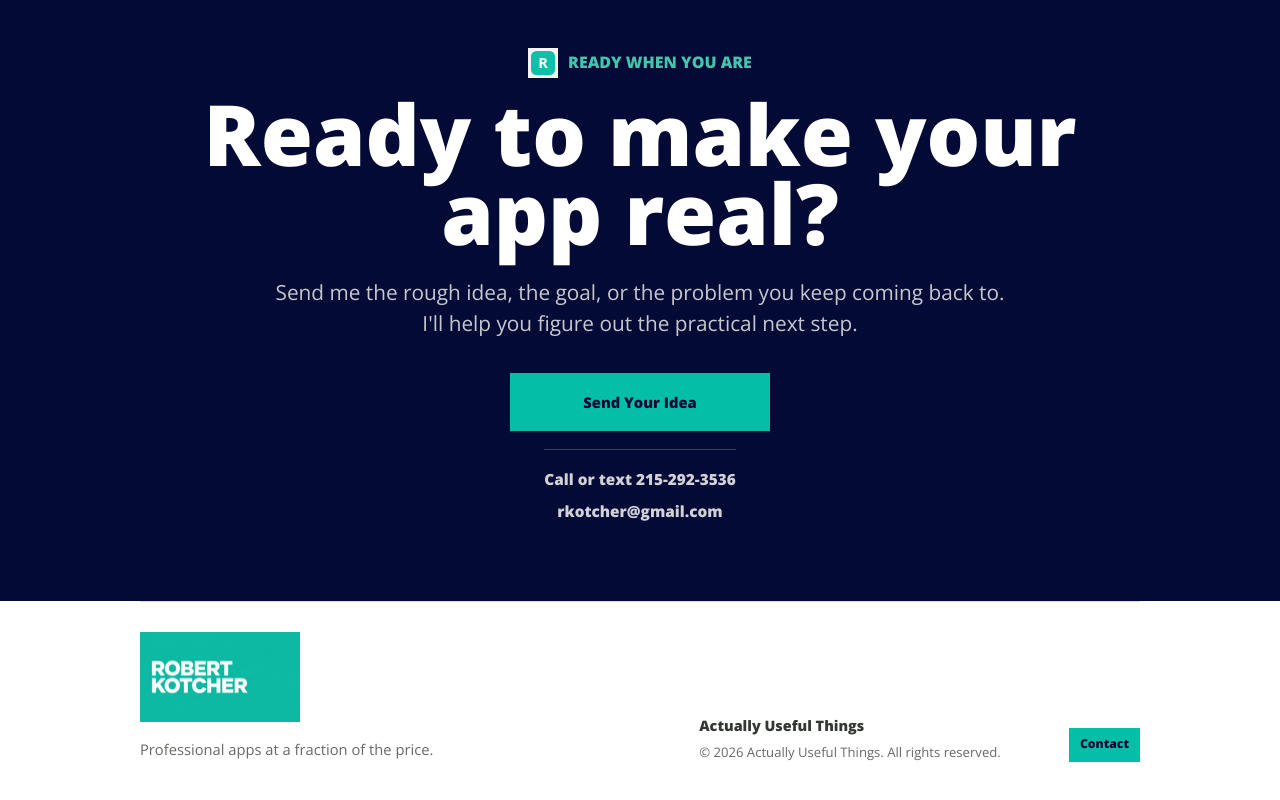
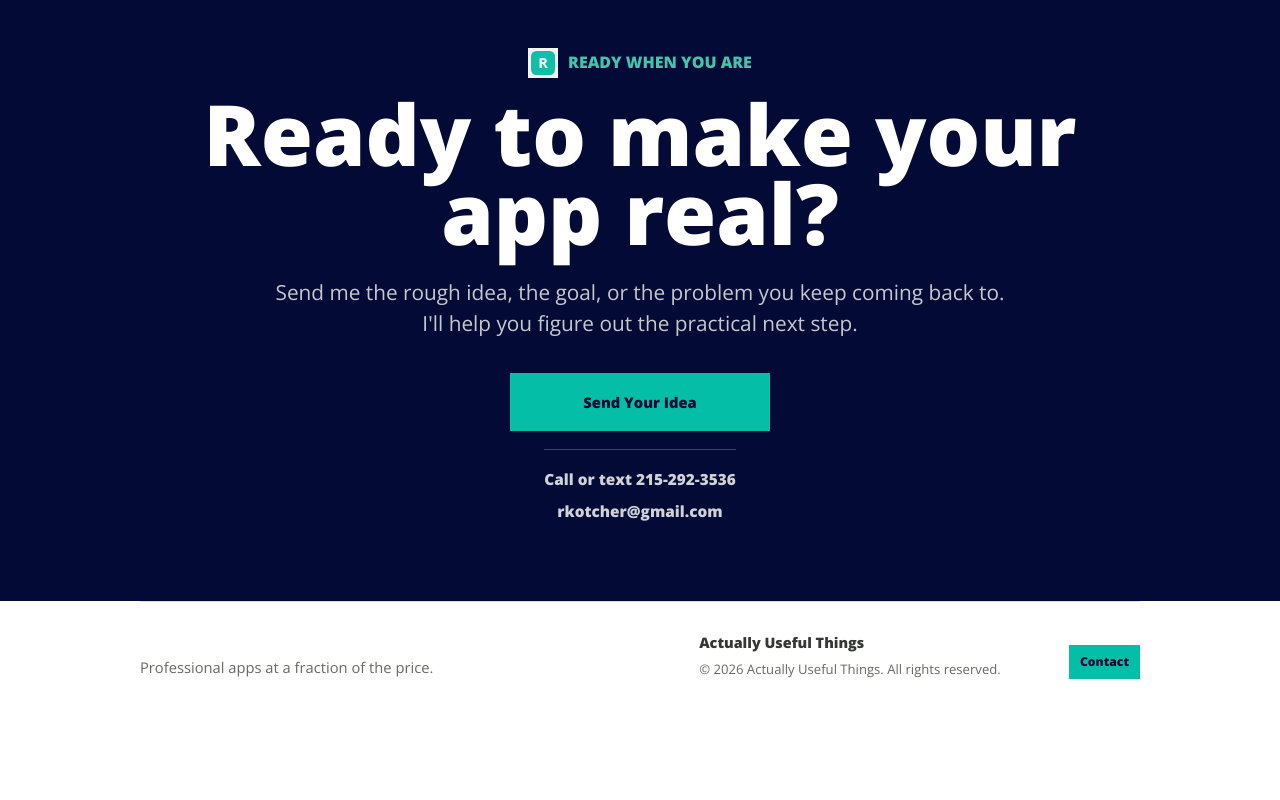
Before and after one commit to robertkotcher/robertkotcher.com, a Next.js app: page / in a window 1280 px wide. Shown: the part 4239-5039 px from the top of the page. After the commit the page ends 4964 px from the top, so only its background shows below. Built offline with nearby package versions, Linux system fonts and the light colour scheme.

Commit message:
Remove footer logo

```diff
--- a/app/components/SiteFooter.tsx
+++ b/app/components/SiteFooter.tsx
@@ -2,13 +2,6 @@ export function SiteFooter() {
   return (
     <footer className="site-footer">
       <div className="footer-brand-block">
-        <a className="footer-brand" href="/">
-          <img
-            className="brand-wordmark"
-            src="/robert-kotcher-wordmark.png"
-            alt="Robert Kotcher"
-          />
-        </a>
         <p>Professional apps at a fraction of the price.</p>
       </div>
       <div className="footer-company">
```
